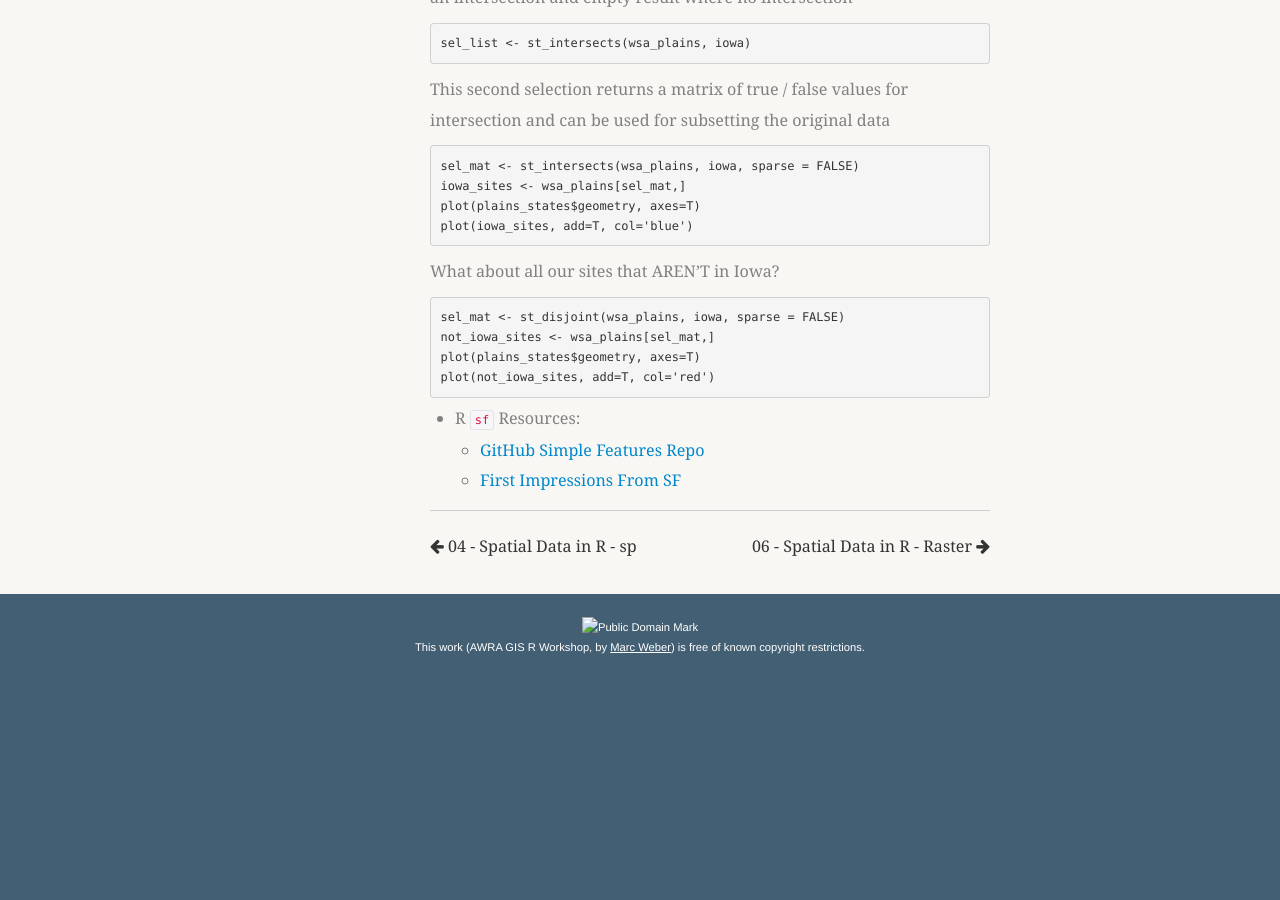
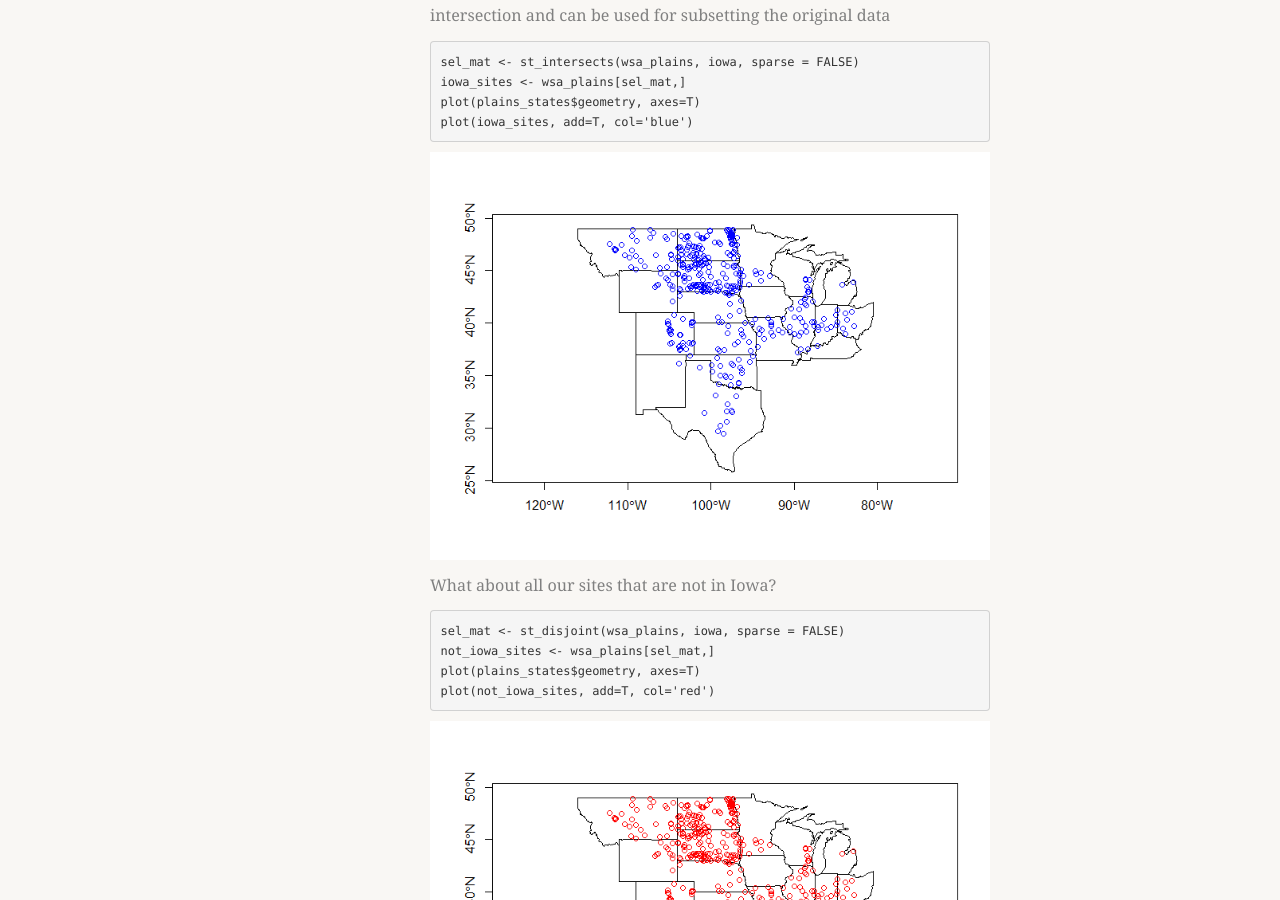
Before and after one commit to mhweber/AWRA_GIS_R_Workshop, a Jekyll site: the page built from _posts/2018-04-22-05-Spatial-Data-In-R-sf.md, in a window 1280 px wide and 900 px high, scrolled down 6044 px. Built offline with Jekyll 4.4.1, drawn with Linux system fonts in a browser that asks for light colours; nearby versions of some CDN libraries; some web fonts are replaced; library files that are not in the unit come from our copies; before the commit the page ends 6733 px from its top, so only the background shows below that.

Commit message:
Another update

````diff
--- a/_posts/2018-04-22-05-Spatial-Data-In-R-sf.md
+++ b/_posts/2018-04-22-05-Spatial-Data-In-R-sf.md
@@ -189,7 +189,9 @@ plot(plains_states$geometry, axes=T)
 plot(iowa_sites, add=T, col='blue')
 ```
 
-What about all our sites that AREN'T in Iowa?
+![Iowa_sites.png](/AWRA_GIS_R_Workshop/figure/Iowa_sites.png)
+
+What about all our sites that are not in Iowa?
 
 ```r
 sel_mat <- st_disjoint(wsa_plains, iowa, sparse = FALSE)
@@ -198,8 +200,7 @@ plot(plains_states$geometry, axes=T)
 plot(not_iowa_sites, add=T, col='red')
 ```
 
-
-
+![Not_Iowa_sites.png](/AWRA_GIS_R_Workshop/figure/Not_Iowa_sites.png)
 
 
 - R `sf` Resources:
````
Also changed, not shown: figure/WSASites.png.
